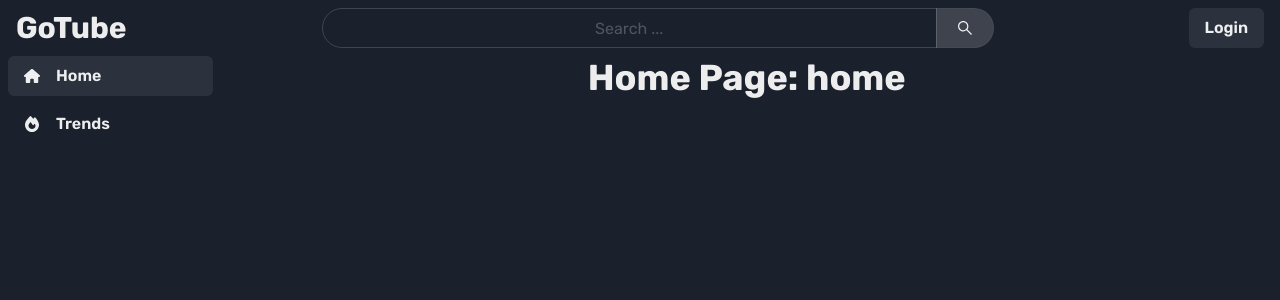
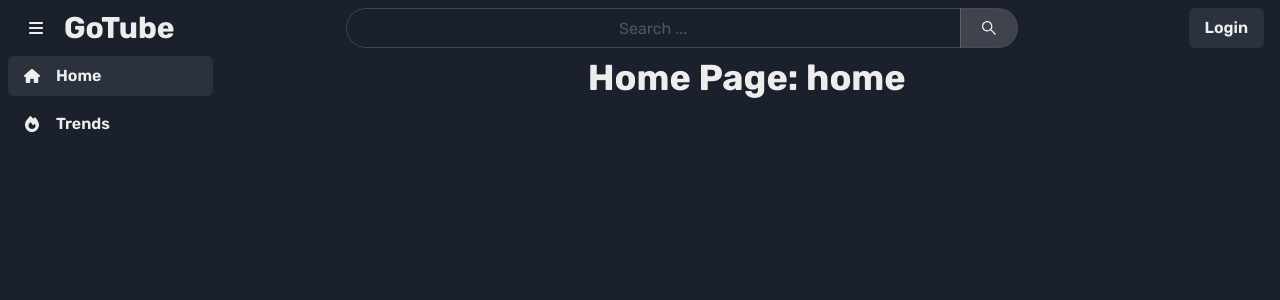
Before and after one commit to protomem/gotube, a Next.js app in the folder web/: page / in a window 1280 px wide. Shown: the top 300 px of the page. Built offline with nearby package versions, Linux system fonts and the light colour scheme.

Commit message:
refactor(web): split app-bar into components

```diff
--- a/web/package.json
+++ b/web/package.json
@@ -15,6 +15,7 @@
     "@emotion/styled": "^11.11.0",
     "@tanstack/react-query": "^5.18.1",
     "axios": "^1.6.7",
+    "formik": "^2.4.5",
     "framer-motion": "^11.0.3",
     "lodash": "^4.17.21",
     "next": "14.1.0",
--- /dev/null
+++ b/web/src/components/profile-menu.tsx
@@ -0,0 +1,5 @@
+import { Button } from "@chakra-ui/react";
+
+export default function ProfileMenu() {
+  return <Button>Login</Button>;
+}
--- /dev/null
+++ b/web/src/components/searcher.tsx
@@ -0,0 +1,57 @@
+import { useFormik } from "formik";
+import { FaSistrix } from "react-icons/fa6";
+import {
+  Box,
+  IconButton,
+  Input,
+  InputGroup,
+  InputRightAddon,
+} from "@chakra-ui/react";
+import { useRouter } from "next/navigation";
+
+interface Props {
+  defaultTerm?: string;
+}
+
+export default function Searcher({ defaultTerm = "" }: Props) {
+  const router = useRouter()
+
+  const formik = useFormik({
+    initialValues: {
+      term: defaultTerm,
+    },
+    onSubmit: ({ term }) => {
+      if (term === "") return;
+      router.push(`/search?term=${term}`);
+    },
+  });
+
+  return (
+    <Box w="2xl">
+      <form onSubmit={formik.handleSubmit}>
+        <InputGroup w="100%">
+          <Input
+            id="term"
+            name="term"
+            type="text"
+            rounded="full"
+            placeholder="Search ..."
+            textAlign="center"
+            onChange={formik.handleChange}
+            value={formik.values.term}
+            autoComplete="off"
+          />
+          <InputRightAddon rounded="full" px="2">
+            <IconButton
+              aria-label="Search"
+              rounded="full"
+              variant="ghost"
+              icon={<FaSistrix />}
+              type="submit"
+            />
+          </InputRightAddon>
+        </InputGroup>
+      </form>
+    </Box>
+  );
+}
--- /dev/null
+++ b/web/src/components/title.tsx
@@ -0,0 +1,20 @@
+import NextLink from "next/link";
+import { FaBars } from "react-icons/fa6";
+import { Box, Heading, IconButton } from "@chakra-ui/react";
+
+export default function Title() {
+  return (
+    <Box display="flex" flexDir="row" gap="2" justifyContent="center" alignItems="center">
+      <IconButton
+        aria-label="side-bar toggle"
+        icon={<FaBars />}
+        variant="ghost"
+        onClick={() => { }}
+      />
+
+      <Heading as={NextLink} href="/" size="lg">
+        GoTube
+      </Heading>
+    </Box>
+  );
+}
--- a/web/src/widgets/app-bar.tsx
+++ b/web/src/widgets/app-bar.tsx
@@ -1,14 +1,7 @@
-import {
-  Button,
-  Flex,
-  Heading,
-  IconButton,
-  Input,
-  InputGroup,
-  InputRightAddon,
-  Spacer,
-} from "@chakra-ui/react";
-import { FaSistrix } from "react-icons/fa6";
+import { Flex, Spacer } from "@chakra-ui/react";
+import Title from "@/components/title";
+import Searcher from "@/components/searcher";
+import ProfileMenu from "@/components/profile-menu";
 
 export default function AppBar() {
   return (
@@ -18,27 +11,17 @@ export default function AppBar() {
       direction="row"
       justifyItems="center"
       alignItems="center"
-      gap="4"
+      gap="6"
     >
-      <Heading size="lg">GoTube</Heading>
+      <Title />
 
       <Spacer />
 
-      <InputGroup maxW="2xl">
-        <Input rounded="full" placeholder="Search ..." textAlign="center" />
-        <InputRightAddon rounded="full" px="2">
-          <IconButton
-            aria-label="Search"
-            rounded="full"
-            variant="ghost"
-            icon={<FaSistrix />}
-          />
-        </InputRightAddon>
-      </InputGroup>
+      <Searcher />
 
       <Spacer />
 
-      <Button>Login</Button>
+      <ProfileMenu />
     </Flex>
   );
 }
```
Also changed, not shown: 1 other file (tests, documents, lock files or other folders).
